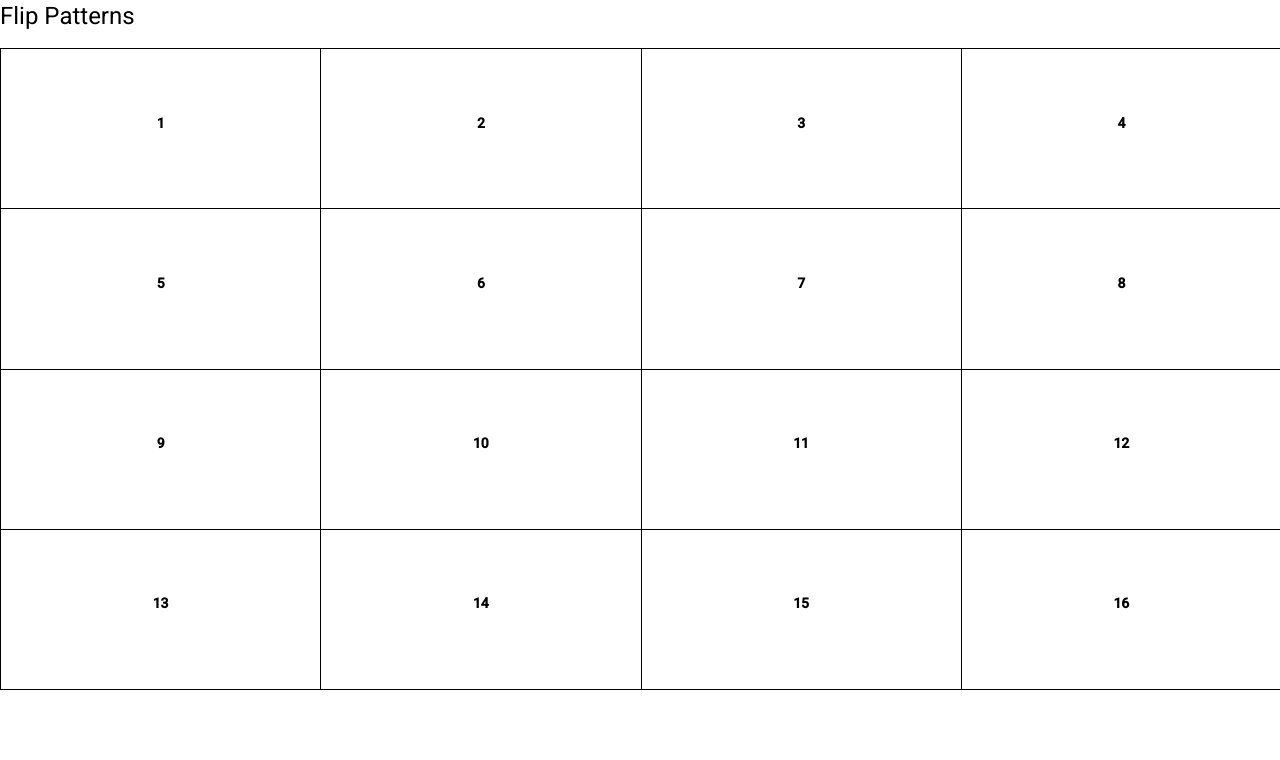
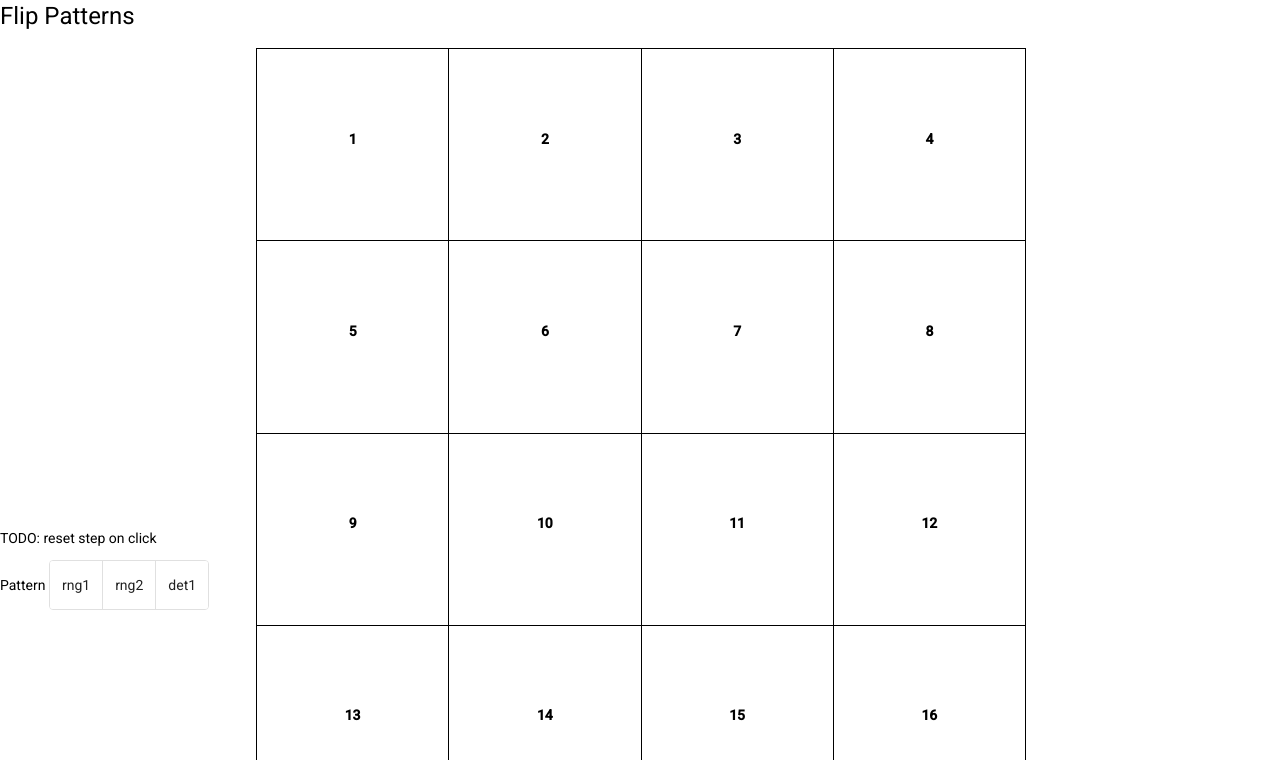
Before and after one commit to michael-small/flip-patterns, an Angular app: page / in a window 1280 px wide. Shown: the top 760 px of the page. Built offline with nearby package versions, Linux system fonts and the light colour scheme.

Commit message:
Implement some rng and deterministic flipping

```diff
--- a/src/app/app.component.html
+++ b/src/app/app.component.html
@@ -1,2 +1,3 @@
 <h1>Flip Patterns</h1>
 <app-tile-grid></app-tile-grid>
+<app-rng-model-toggle></app-rng-model-toggle>
--- a/src/app/components/components.module.ts
+++ b/src/app/components/components.module.ts
@@ -2,10 +2,11 @@ import { NgModule } from '@angular/core';
 import { CommonModule } from '@angular/common';
 import { TileGridComponent } from './tile-grid/tile-grid.component';
 import { MaterialModule } from '../material.module';
+import { RngModelToggleComponent } from './rng-model-toggle/rng-model-toggle.component';
 
 @NgModule({
-  declarations: [TileGridComponent],
+  declarations: [TileGridComponent, RngModelToggleComponent],
   imports: [CommonModule, MaterialModule],
-  exports: [TileGridComponent],
+  exports: [TileGridComponent, RngModelToggleComponent],
 })
 export class ComponentsModule {}
--- /dev/null
+++ b/src/app/components/rng-model-toggle/rng-model-toggle.component.html
@@ -0,0 +1,9 @@
+<p>TODO: reset step on click</p>
+<p>
+  Pattern
+  <mat-button-toggle-group name="pattern" aria-label="Pattern">
+    <mat-button-toggle value="rng1">rng1</mat-button-toggle>
+    <mat-button-toggle value="rng2">rng2</mat-button-toggle>
+    <mat-button-toggle value="rng1">det1</mat-button-toggle>
+  </mat-button-toggle-group>
+</p>
--- /dev/null
+++ b/src/app/components/rng-model-toggle/rng-model-toggle.component.ts
@@ -0,0 +1,15 @@
+import { Component, OnInit } from '@angular/core';
+
+@Component({
+  selector: 'app-rng-model-toggle',
+  templateUrl: './rng-model-toggle.component.html',
+  styleUrls: ['./rng-model-toggle.component.scss']
+})
+export class RngModelToggleComponent implements OnInit {
+
+  constructor() { }
+
+  ngOnInit(): void {
+  }
+
+}
--- a/src/app/components/tile-grid/tile-grid.component.html
+++ b/src/app/components/tile-grid/tile-grid.component.html
@@ -1,10 +1,13 @@
-<mat-grid-list cols="{{ cols }}" rowHeight="2:1">
+<div id="wrapper">
+  <mat-grid-list cols="{{ cols }}" rowHeight="1:1">
     <mat-grid-tile
       *ngFor="let tile of tiles"
       class="tile"
       (click)="logTileNum(tile.num)"
       [ngClass]="{ toggled: tile.toggled }"
+      colspan="1"
     >
       <p>{{ tile.num }}</p>
     </mat-grid-tile>
   </mat-grid-list>
+</div>
--- a/src/app/components/tile-grid/tile-grid.component.scss
+++ b/src/app/components/tile-grid/tile-grid.component.scss
@@ -10,3 +10,14 @@
   color: white;
   border: 1px solid white;
 }
+
+#wrapper {
+  height: 60%;
+  width: 60%;
+  margin-left: auto;
+  margin-right: auto;
+}
+
+* {
+  cursor: crosshair;
+}
--- a/src/app/components/tile-grid/tile-grid.component.ts
+++ b/src/app/components/tile-grid/tile-grid.component.ts
@@ -36,6 +36,54 @@ export class TileGridComponent implements OnInit {
   ngOnInit(): void {}
 
   logTileNum(number: number) {
+    // this.changePatternDetermineOne(number);
+    // this.changePatternRandomeOne(number);
+    this.changePatternRandomTwo();
+  }
+
+  changePatternDetermineOne(number: number) {
     this.tiles[number - 1].toggled = !this.tiles[number - 1].toggled;
   }
+
+  flipTileX(number: number, offset?: number) {
+    let potentialOffset = 0;
+    if (offset) {
+      potentialOffset = offset;
+    }
+    // prettier-ignore
+    this.tiles[number - 1 + potentialOffset].toggled = !this.tiles[number - 1 + potentialOffset].toggled;
+  }
+
+  step: number = 0;
+  changePatternRandomeOne(number: number) {
+    console.log('step', this.step);
+    console.log('number', number);
+    switch (this.step) {
+      case 0:
+        this.flipTileX(number);
+        break;
+      case 1:
+        this.flipTileX(number, 1);
+        break;
+      case 2:
+        this.flipTileX(number, 3);
+        break;
+      default:
+        this.flipTileX(number, 5);
+        break;
+    }
+    this.step++;
+  }
+
+  changePatternRandomTwo() {
+    let rngNum = Math.floor(Math.random() * (this.tiles.length + 1));
+
+    if (rngNum % this.tiles.length == 0) {
+      rngNum = 1;
+    }
+
+    this.flipTileX(rngNum % 16);
+
+    this.step++;
+  }
 }
```
Also changed, not shown: src/app/material.module.ts (+9 -2 lines), src/app/components/rng-model-toggle/rng-model-toggle.component.scss (added), 1 other file (tests, documents, lock files or other folders). Lines whose indentation alone changed are shown as unchanged.
